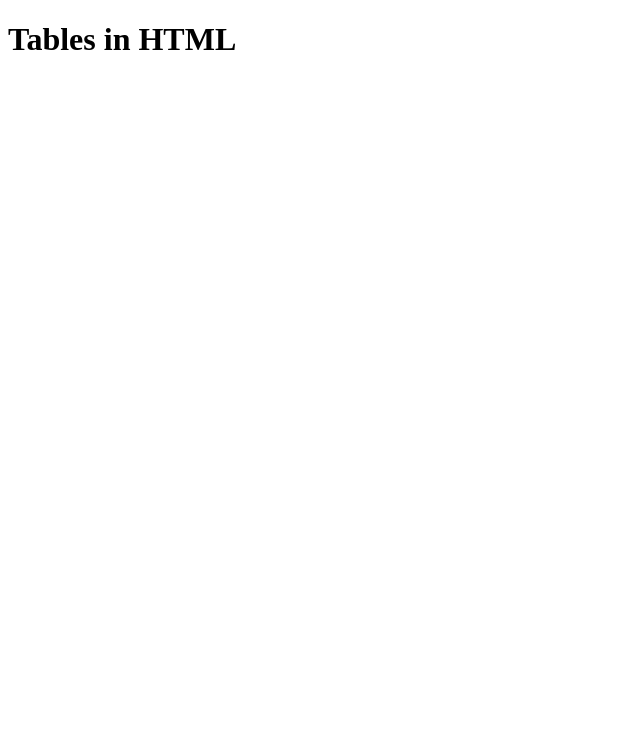
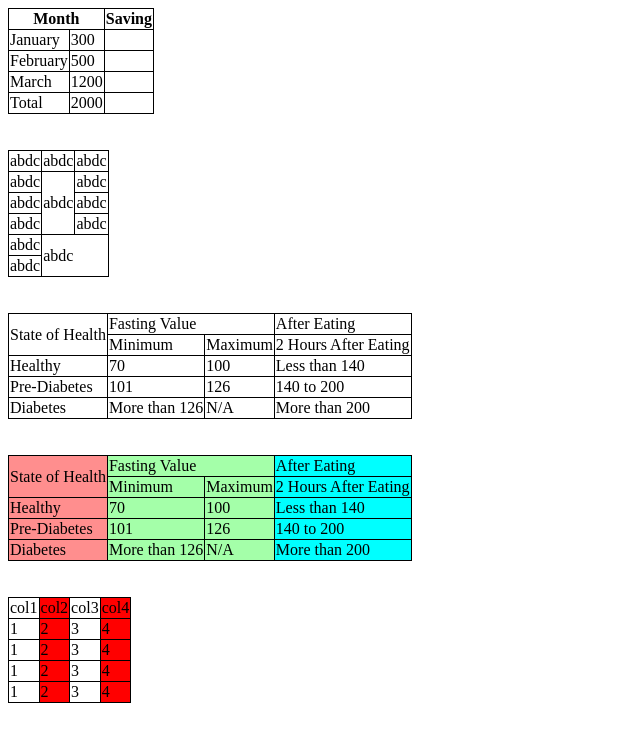
Before and after one commit to abdullah-ahmad-3744/HTML, a plain HTML site: page 05-Table/index.html in a window 1280 px wide. Shown: the whole page, without its empty margins (0-640 px from the left). Drawn offline with Linux system fonts and the light colour scheme.

Commit message:
Practice tables and it's related concepts like row span , col span and others .

```diff
--- a/05-Table/index.html
+++ b/05-Table/index.html
@@ -1,11 +1,212 @@
 <!DOCTYPE html>
 <html lang="en">
+
 <head>
-    <meta charset="UTF-8">
-    <meta name="viewport" content="width=device-width, initial-scale=1.0">
-    <title>Tables</title>
+  <meta charset="UTF-8" />
+  <meta http-equiv="X-UA-Compatible" content="IE=edge" />
+  <meta name="viewport" content="width=device-width, initial-scale=1.0" />
+  <title>Lecture3</title>
+
+  <style>
+    table,
+    tr,
+    th,
+    td {
+      border: 1px solid black;
+      border-collapse: collapse;
+    }
+  </style>
 </head>
+
 <body>
-    <h1>Tables in HTML</h1>
+  <table>
+    <tr>
+      <th colspan="2">Month</th>
+      <th>Saving</th>
+    </tr>
+
+    <tr>
+      <td>January</td>
+      <td>300</td>
+    </tr>
+    <tr>
+      <td>February</td>
+      <td>500</td>
+    </tr>
+    <tr>
+      <td>March</td>
+      <td>1200</td>
+    </tr>
+    <tr>
+      <td>Total</td>
+      <td>2000</td>
+    </tr>
+  </table>
+
+  <br /><br />
+
+  <!-- Another Table  -->
+  <table>
+    <tr>
+      <td>abdc</td>
+      <td>abdc</td>
+      <td>abdc</td>
+    </tr>
+    <tr>
+      <td>abdc</td>
+      <td rowspan="3">abdc</td>
+      <td>abdc</td>
+    </tr>
+    <tr>
+      <td>abdc</td>
+      <td>abdc</td>
+    </tr>
+    <tr>
+      <td>abdc</td>
+      <td>abdc</td>
+    </tr>
+    <tr>
+      <td>abdc</td>
+      <td colspan="2" rowspan="2">abdc</td>
+    </tr>
+    <tr>
+      <td>abdc</td>
+    </tr>
+  </table>
+
+  <br /><br />
+
+  <!-- exersize1  -->
+  <table>
+    <tr>
+      <td rowspan="2">State of Health</td>
+      <td colspan="2">Fasting Value</td>
+      <td>After Eating</td>
+    </tr>
+    <tr>
+      <td>Minimum</td>
+      <td>Maximum</td>
+      <td>2 Hours After Eating</td>
+    </tr>
+    <tr>
+      <td>Healthy</td>
+      <td>70</td>
+      <td>100</td>
+      <td>Less than 140</td>
+    </tr>
+    <tr>
+      <td>Pre-Diabetes</td>
+      <td>101</td>
+      <td>126</td>
+      <td>140 to 200</td>
+    </tr>
+    <tr>
+      <td>Diabetes</td>
+      <td>More than 126</td>
+      <td>N/A</td>
+      <td>More than 200</td>
+    </tr>
+  </table>
+
+  <br /><br />
+
+  <table>
+    <tr>
+      <!-- col group  -->
+      <table>
+        <colgroup>
+          <col span="" style="background-color: rgb(255, 142, 142);">
+          <col span="2" style="background-color: rgb(164, 255, 169);">
+
+          <col style="background-color: aqua;">
+        </colgroup>
+        <tr>
+          <td rowspan="2">State of Health</td>
+          <td colspan="2">Fasting Value</td>
+          <td>After Eating</td>
+        </tr>
+        <tr>
+          <td>Minimum</td>
+          <td>Maximum</td>
+          <td>2 Hours After Eating</td>
+        </tr>
+        <tr>
+          <td>Healthy</td>
+          <td>70</td>
+          <td>100</td>
+          <td>Less than 140</td>
+        </tr>
+        <tr>
+          <td>Pre-Diabetes</td>
+          <td>101</td>
+          <td>126</td>
+          <td>140 to 200</td>
+        </tr>
+        <tr>
+          <td>Diabetes</td>
+          <td>More than 126</td>
+          <td>N/A</td>
+          <td>More than 200</td>
+        </tr>
+      </table>
+
+      <br><br>
+
+      <!-- exersize2 -->
+      <table>
+        <colgroup>
+          <!-- problem 1 - col 123 by green -->
+          <!-- <col span="3" style="background-color: green;"> -->
+
+          <!-- problem 2 - 234 by yellow  -->
+          <!-- <col> -->
+          <!-- <col span="3" style="background-color: yellow;"> -->
+
+          <!-- problem 3 - color red 2 4 -->
+          <col>
+          <col span="1" style="background-color: red;">
+          <col>
+          <col span="1" style="background-color: red;">
+          <col span="1" style="visibility: collapse;">
+
+        </colgroup>
+        <tr>
+          <td>col1</td>
+          <td>col2</td>
+          <td>col3</td>
+          <td>col4</td>
+          <td>col5</td>
+        </tr>
+        <tr>
+          <td>1</td>
+          <td>2</td>
+          <td>3</td>
+          <td>4</td>
+          <td>5</td>
+        </tr>
+        <tr>
+          <td>1</td>
+          <td>2</td>
+          <td>3</td>
+          <td>4</td>
+          <td>5</td>
+        </tr>
+        <tr>
+          <td>1</td>
+          <td>2</td>
+          <td>3</td>
+          <td>4</td>
+          <td>5</td>
+        </tr>
+        <tr>
+          <td>1</td>
+          <td>2</td>
+          <td>3</td>
+          <td>4</td>
+          <td>5</td>
+        </tr>
+      </table>
+
 </body>
+
 </html>
```
